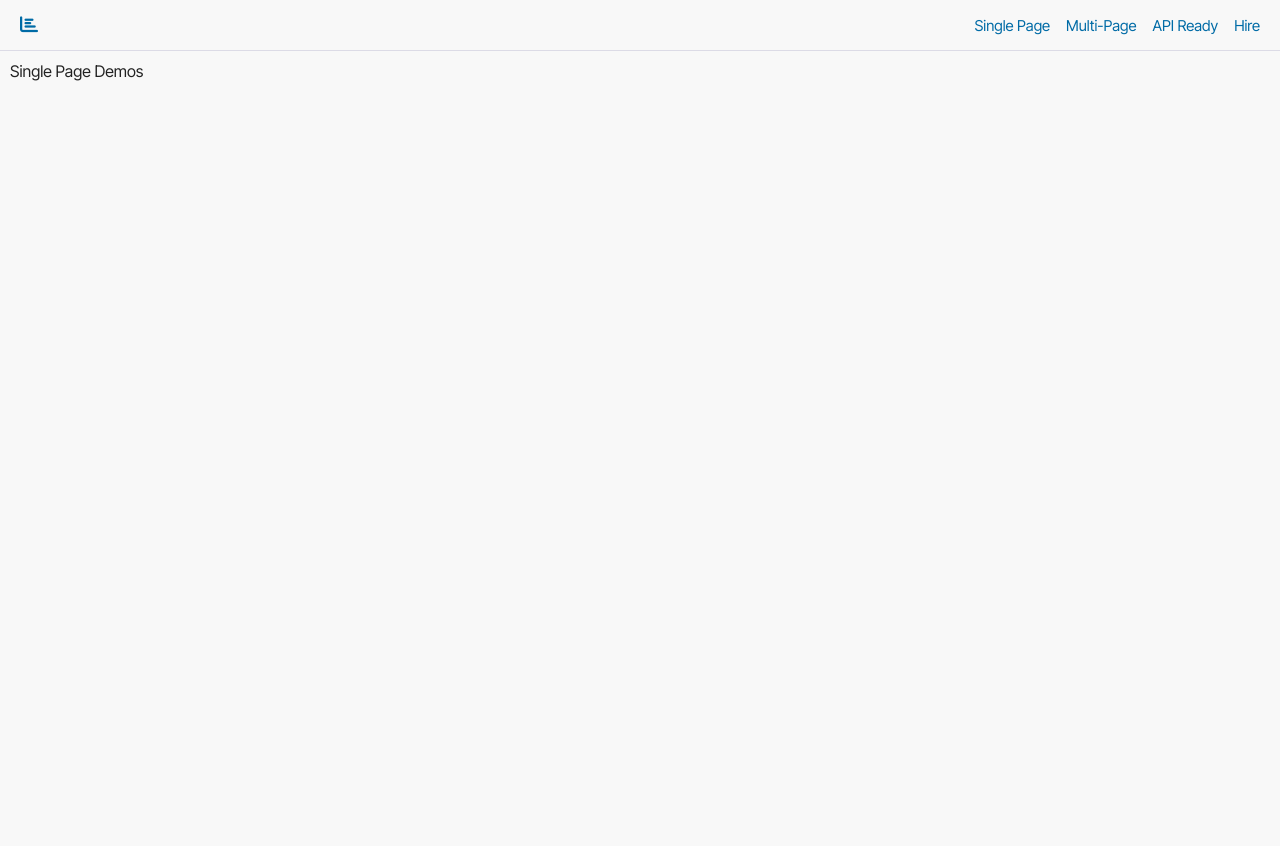
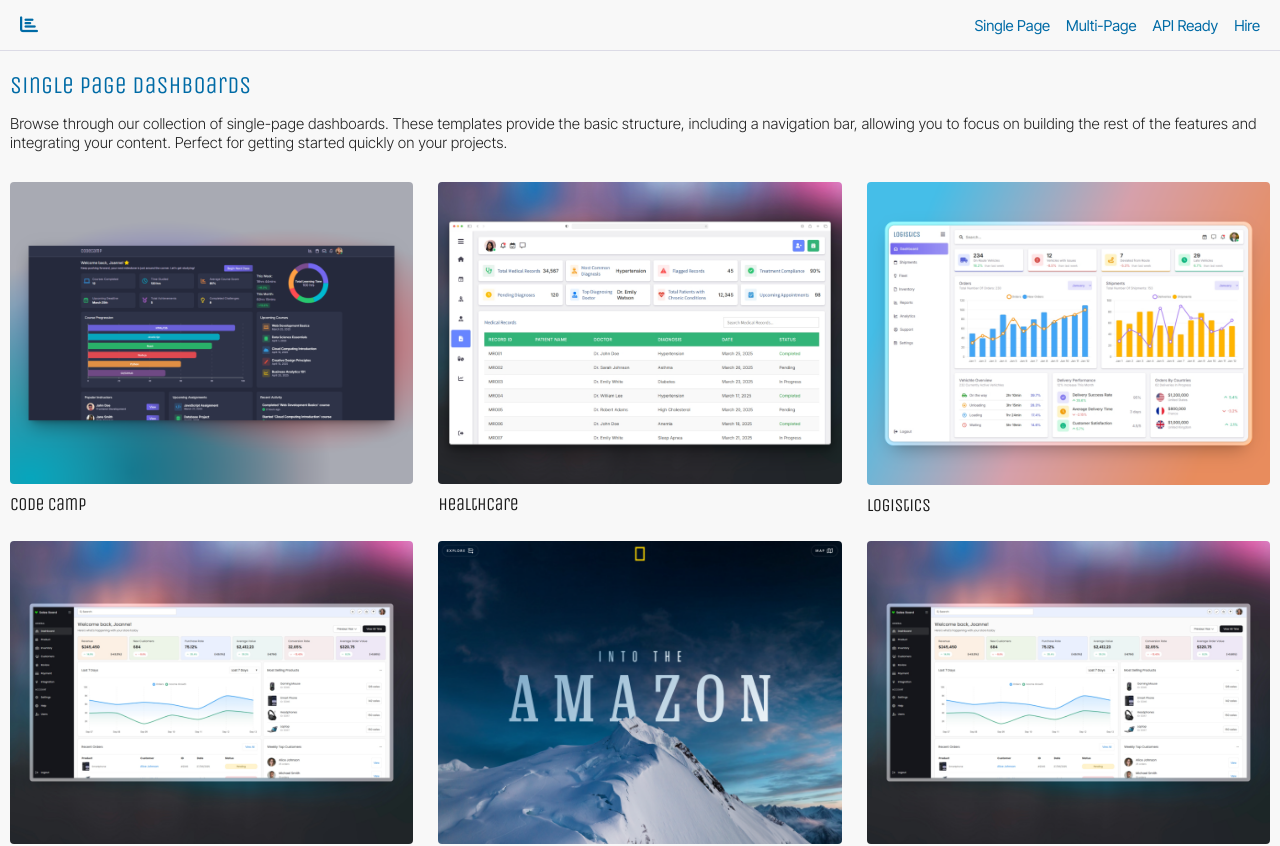
Before and after one commit to joseph-johnson27001/dashboard-website, a Vue app: page /single in a window 1280 px wide. Shown: the top 846 px of the page. Before the commit the page ends 800 px from the top, so only its background shows below. Built offline with nearby package versions, Linux system fonts and the light colour scheme.

Commit message:
Updated pages paragraph text

```diff
--- a/public/index.html
+++ b/public/index.html
@@ -26,14 +26,13 @@
     />
 
     <link rel="icon" href="<%= BASE_URL %>favicon.ico" />
-    <title>Main Site</title>
+    <title>Template Dashboards</title>
   </head>
   <body>
     <noscript>
       <strong
-        >We're sorry but <%= htmlWebpackPlugin.options.title %> doesn't work
-        properly without JavaScript enabled. Please enable it to
-        continue.</strong
+        >We're sorry but Template Dashboards doesn't work properly without
+        JavaScript enabled. Please enable it to continue.</strong
       >
     </noscript>
     <div id="app"></div>
--- a/src/views/APIReadyPage.vue
+++ b/src/views/APIReadyPage.vue
@@ -4,9 +4,10 @@
     <section class="hero-section">
       <h1>API Ready Dashboards</h1>
       <p>
-        Browse through our collection of frontend dashboards. Find the one that
-        fits your needs, and download it to integrate with your APIs and data
-        sources.
+        Explore our selection of fully functional, API-ready dashboards. These
+        pre-built templates are designed to seamlessly integrate with your data
+        sources and APIs, allowing you to save time and focus on customization
+        and deployment.
       </p>
     </section>
 
@@ -38,7 +39,7 @@
 import DashboardDemoCard from "@/components/UI/DashboardDemoCard.vue";
 
 export default {
-  name: "DemosPage",
+  name: "APIPage",
   components: {
     DashboardDemoCard,
   },
--- a/src/views/MultiPage.vue
+++ b/src/views/MultiPage.vue
@@ -1 +1,176 @@
-<template>Multi Page</template>
+<template>
+  <div class="multi-page">
+    <!-- Hero Section -->
+    <section class="hero-section">
+      <h1>Multi Page Dashboards</h1>
+      <p>
+        Explore our multi-page dashboard templates. These dashboards come with
+        fully functional navigation and multiple pages, making them ideal for
+        building larger-scale applications. While API integration is not
+        included, these templates provide a solid foundation to create dynamic,
+        user-friendly experiences.
+      </p>
+    </section>
+
+    <!-- Dashboard Grid -->
+    <div class="dashboard-grid">
+      <!-- Loop over the dashboards and render DashboardDemoCard -->
+      <DashboardDemoCard
+        v-for="(demo, index) in demos"
+        :key="index"
+        :name="demo.name"
+        :image="demo.image"
+        :index="index"
+        @open-modal="openModal(demo.name)"
+      />
+    </div>
+
+    <!-- Modal (for demo information) -->
+    <div v-if="isModalOpen" class="modal-overlay">
+      <div class="modal">
+        <h2>{{ selectedDemo }}</h2>
+        <p>Information about the {{ selectedDemo }} demo...</p>
+        <button @click="closeModal">Close</button>
+      </div>
+    </div>
+  </div>
+</template>
+
+<script>
+import DashboardDemoCard from "@/components/UI/DashboardDemoCard.vue";
+
+export default {
+  name: "MultiPage",
+  components: {
+    DashboardDemoCard,
+  },
+  data() {
+    return {
+      demos: [
+        { name: "Code Camp", image: "/Dashboard_Images/Code_Camp2.png" },
+        { name: "Healthcare", image: "/Dashboard_Images/Healthcare.png" },
+        { name: "Logistics", image: "/Dashboard_Images/Logisitcs.png" },
+        {
+          name: "Sales Dashboard",
+          image: "/Dashboard_Images/Sales_Dashboard.png",
+        },
+        { name: "Healthcare", image: "/Dashboard_Images/amazon.png" },
+        {
+          name: "Sales Dashboard",
+          image: "/Dashboard_Images/Sales_Dashboard.png",
+        },
+        { name: "Code Camp", image: "/Dashboard_Images/Code_Camp.png" },
+        { name: "Logistics", image: "/Dashboard_Images/Logisitcs.png" },
+      ],
+      isModalOpen: false,
+      selectedDemo: null,
+    };
+  },
+  methods: {
+    openModal(demoName) {
+      this.selectedDemo = demoName;
+      this.isModalOpen = true;
+    },
+    closeModal() {
+      this.isModalOpen = false;
+      this.selectedDemo = null;
+    },
+  },
+};
+</script>
+
+<style scoped>
+.multi-page {
+  opacity: 0;
+  animation: fadeIn 0.5s forwards;
+}
+
+.hero-section {
+  margin-bottom: 30px;
+}
+
+.hero-section h1 {
+  font-family: "Unica One", cursive;
+  font-size: 24px;
+  margin-bottom: 10px;
+  font-weight: 500;
+  color: #006ba6;
+  margin-top: 10px;
+}
+
+.hero-section p {
+  font-size: 15px;
+  font-weight: 300;
+}
+
+/* Dashboard Grid */
+.dashboard-grid {
+  display: grid;
+  grid-template-columns: repeat(4, 1fr);
+  gap: 25px;
+  margin-top: 10px;
+}
+
+@media (max-width: 1400px) {
+  .dashboard-grid {
+    grid-template-columns: repeat(3, 1fr);
+  }
+}
+
+@media (max-width: 1000px) {
+  .dashboard-grid {
+    grid-template-columns: repeat(2, 1fr);
+  }
+}
+
+@media (max-width: 600px) {
+  .dashboard-grid {
+    grid-template-columns: 1fr;
+  }
+}
+
+/* Modal styles */
+.modal-overlay {
+  position: fixed;
+  top: 0;
+  left: 0;
+  width: 100%;
+  height: 100%;
+  background: rgba(0, 0, 0, 0.5);
+  display: flex;
+  justify-content: center;
+  align-items: center;
+}
+
+.modal {
+  background: white;
+  padding: 20px;
+  border-radius: 5px;
+  width: 80%;
+  max-width: 500px;
+}
+
+button {
+  color: white;
+  border: none;
+  padding: 10px 20px;
+  cursor: pointer;
+  font-size: 16px;
+  border-radius: 5px;
+}
+
+button:hover {
+  background-color: #444;
+}
+
+@keyframes fadeIn {
+  from {
+    opacity: 0;
+    transform: translateY(10px);
+  }
+  to {
+    opacity: 1;
+    transform: translateY(0);
+  }
+}
+</style>
--- a/src/views/SinglePage.vue
+++ b/src/views/SinglePage.vue
@@ -1,3 +1,175 @@
 <template>
-  <div>Single Page Demos</div>
+  <div class="single-page">
+    <!-- Hero Section -->
+    <section class="hero-section">
+      <h1>Single Page Dashboards</h1>
+      <p>
+        Browse through our collection of single-page dashboards. These templates
+        provide the basic structure, including a navigation bar, allowing you to
+        focus on building the rest of the features and integrating your content.
+        Perfect for getting started quickly on your projects.
+      </p>
+    </section>
+
+    <!-- Dashboard Grid -->
+    <div class="dashboard-grid">
+      <!-- Loop over the dashboards and render DashboardDemoCard -->
+      <DashboardDemoCard
+        v-for="(demo, index) in demos"
+        :key="index"
+        :name="demo.name"
+        :image="demo.image"
+        :index="index"
+        @open-modal="openModal(demo.name)"
+      />
+    </div>
+
+    <!-- Modal (for demo information) -->
+    <div v-if="isModalOpen" class="modal-overlay">
+      <div class="modal">
+        <h2>{{ selectedDemo }}</h2>
+        <p>Information about the {{ selectedDemo }} demo...</p>
+        <button @click="closeModal">Close</button>
+      </div>
+    </div>
+  </div>
 </template>
+
+<script>
+import DashboardDemoCard from "@/components/UI/DashboardDemoCard.vue";
+
+export default {
+  name: "SinglePage",
+  components: {
+    DashboardDemoCard,
+  },
+  data() {
+    return {
+      demos: [
+        { name: "Code Camp", image: "/Dashboard_Images/Code_Camp2.png" },
+        { name: "Healthcare", image: "/Dashboard_Images/Healthcare.png" },
+        { name: "Logistics", image: "/Dashboard_Images/Logisitcs.png" },
+        {
+          name: "Sales Dashboard",
+          image: "/Dashboard_Images/Sales_Dashboard.png",
+        },
+        { name: "Healthcare", image: "/Dashboard_Images/amazon.png" },
+        {
+          name: "Sales Dashboard",
+          image: "/Dashboard_Images/Sales_Dashboard.png",
+        },
+        { name: "Code Camp", image: "/Dashboard_Images/Code_Camp.png" },
+        { name: "Logistics", image: "/Dashboard_Images/Logisitcs.png" },
+      ],
+      isModalOpen: false,
+      selectedDemo: null,
+    };
+  },
+  methods: {
+    openModal(demoName) {
+      this.selectedDemo = demoName;
+      this.isModalOpen = true;
+    },
+    closeModal() {
+      this.isModalOpen = false;
+      this.selectedDemo = null;
+    },
+  },
+};
+</script>
+
+<style scoped>
+.single-page {
+  opacity: 0;
+  animation: fadeIn 0.5s forwards;
+}
+
+.hero-section {
+  margin-bottom: 30px;
+}
+
+.hero-section h1 {
+  font-family: "Unica One", cursive;
+  font-size: 24px;
+  margin-bottom: 10px;
+  font-weight: 500;
+  color: #006ba6;
+  margin-top: 10px;
+}
+
+.hero-section p {
+  font-size: 15px;
+  font-weight: 300;
+}
+
+/* Dashboard Grid */
+.dashboard-grid {
+  display: grid;
+  grid-template-columns: repeat(4, 1fr);
+  gap: 25px;
+  margin-top: 10px;
+}
+
+@media (max-width: 1400px) {
+  .dashboard-grid {
+    grid-template-columns: repeat(3, 1fr);
+  }
+}
+
+@media (max-width: 1000px) {
+  .dashboard-grid {
+    grid-template-columns: repeat(2, 1fr);
+  }
+}
+
+@media (max-width: 600px) {
+  .dashboard-grid {
+    grid-template-columns: 1fr;
+  }
+}
+
+/* Modal styles */
+.modal-overlay {
+  position: fixed;
+  top: 0;
+  left: 0;
+  width: 100%;
+  height: 100%;
+  background: rgba(0, 0, 0, 0.5);
+  display: flex;
+  justify-content: center;
+  align-items: center;
+}
+
+.modal {
+  background: white;
+  padding: 20px;
+  border-radius: 5px;
+  width: 80%;
+  max-width: 500px;
+}
+
+button {
+  color: white;
+  border: none;
+  padding: 10px 20px;
+  cursor: pointer;
+  font-size: 16px;
+  border-radius: 5px;
+}
+
+button:hover {
+  background-color: #444;
+}
+
+@keyframes fadeIn {
+  from {
+    opacity: 0;
+    transform: translateY(10px);
+  }
+  to {
+    opacity: 1;
+    transform: translateY(0);
+  }
+}
+</style>
```
